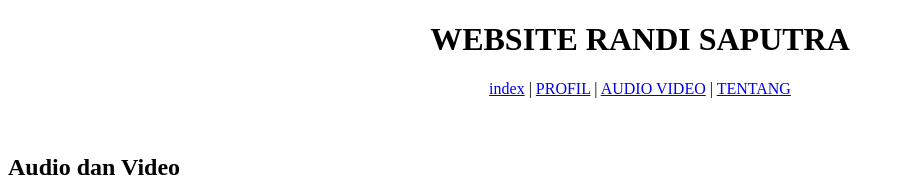
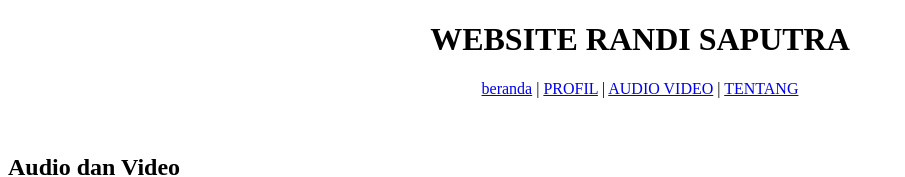
Before and after one commit to randisaputra90/desainweb_randi, a plain HTML site: page audio.html in a window 1280 px wide. Shown: the top 177 px of the page, without its empty margins (0-905 px from the left). Drawn offline with Linux system fonts and the light colour scheme.

Commit message:
huyuuj
jwiuhdjh

```diff
--- a/audio.html
+++ b/audio.html
@@ -9,7 +9,7 @@
     <header>
         <h1 align="center">WEBSITE RANDI SAPUTRA</h1>
         <nav align="center">
-            <a href="index.html">index</a> |
+            <a href="index.html">beranda</a> |
             <a href="Profil.html">PROFIL</a> |
             <a href="audio.html">AUDIO VIDEO</a> |
             <a href="tentang.html">TENTANG</a>
```
Also changed, not shown: index.html (+1 -1 lines), profil.html (+1 -1 lines).
